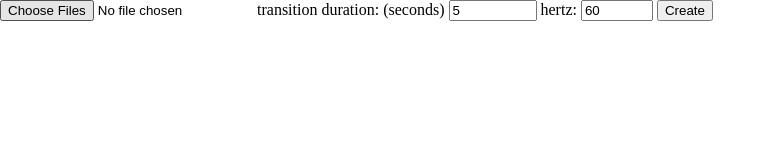
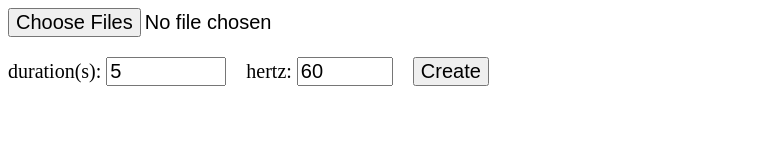
Before and after one commit to 60x20/Pixel-Color-Transition, a plain HTML site: page index.html in a window 1280 px wide. Shown: the whole page, without its empty margins (0-776 px from the left). Drawn offline with Linux system fonts and the light colour scheme.

Commit message:
basic styling

```diff
--- a/index.html
+++ b/index.html
@@ -11,7 +11,7 @@
   <form id="image-input-form">
     <input type="file" class="image-input" name="image-files" required multiple accept="image/*" />
     <label>
-      <span>transition duration: (seconds)</span>
+      <span>duration(s):</span>
       <input type="number" class="number-input" inputmode="decimal" step=".1" name="duration" required value="5" min="0" max="1000" />
     </label>
     <label>
@@ -19,8 +19,8 @@
       <input type="number" class="number-input" inputmode="decimal" step="1" name="hertz" required value="60" min="1" max="1000" />
     </label>
     <button type="submit" id="create-transition">Create</button>
+    <button class="display-none" type="button" id="render-transition">Create</button>
   </form>
-  <button class="display-none" type="button" id="render-transition">Create</button>
   <canvas id="transition-output"></canvas>
 </body>
 </html>
--- a/styles.css
+++ b/styles.css
@@ -1,16 +1,24 @@
-html, body {
-  margin: 0;
-  padding: 0;
+* {
+  user-select: none;
+  font-size: 20px;
 }
 
 canvas {
   display: block;
-  width: 90%;
+  width: 100%;
   margin: 1rem auto 0;
 }
 
 form {
-  display: inline-block;
+  width: 100%;
+  display: inline-flex;
+  flex-flow: row wrap;
+  gap: 1rem;
+}
+
+input[type="file"] {
+  /* making the element block level */
+  width: 100%;
 }
 
 .display-none {
```
